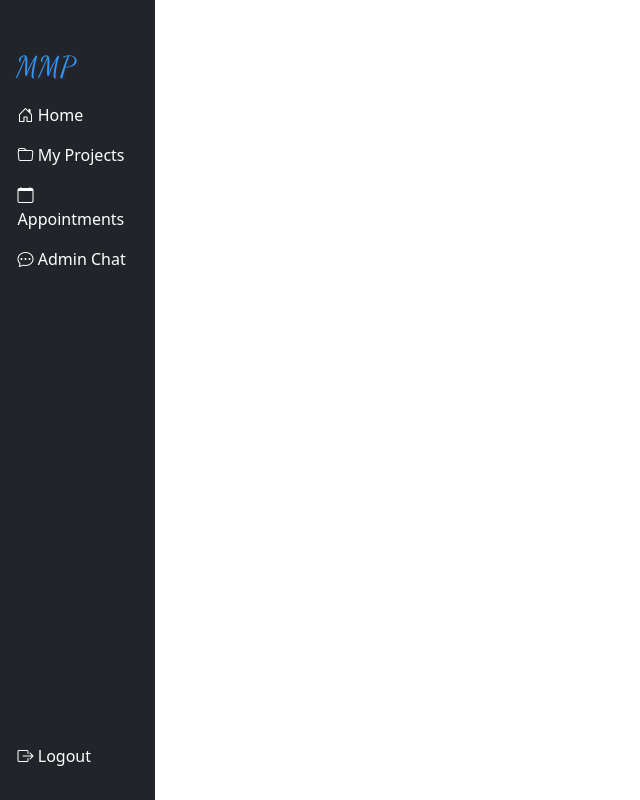
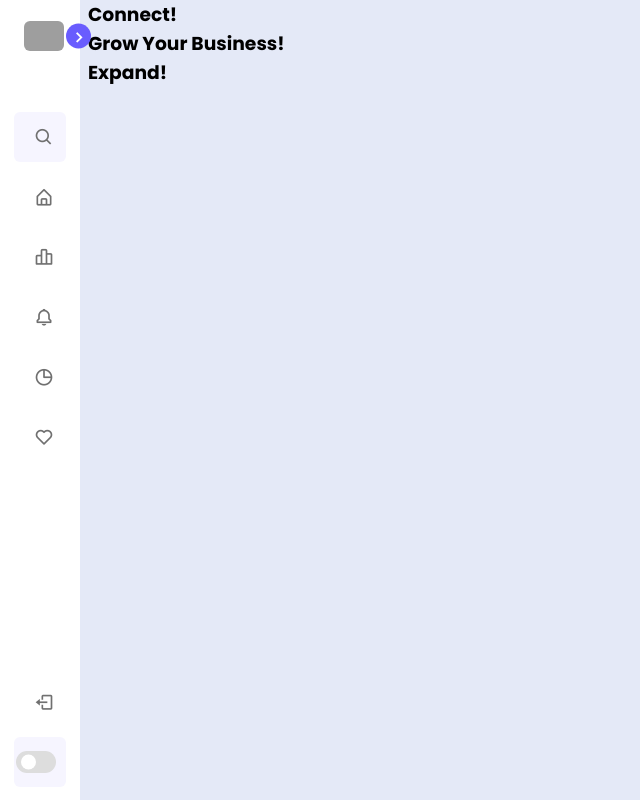
Before and after one commit to Tony-gh123/CS50_Final_Project, a Django app: page /home/ in a window 1280 px wide. Shown: the whole page, without its empty margins (0-640 px from the left). Run offline with Django 4.2, Linux system fonts and the light colour scheme; the visitor is signed in with stand-in values (Sample User, id 1); grey boxes are pictures that could not be loaded.

Commit message:
sidebar feature

```diff
--- a/main/static/main/css/land.css
+++ b/main/static/main/css/land.css
@@ -1,80 +1,295 @@
-/* Set the height of the sidebar to fill the viewport */
-.sidebar {
-    height: 100vh;
-    width: 155px;
+/* Google Font Import - Poppins */
+@import url('https://fonts.googleapis.com/css2?family=Poppins:wght@300;400;500;600;700&display=swap');
+
+*{
+    margin: 0;
+    padding: 0;
+    box-sizing: border-box;
+    font-family: 'Poppins', sans-serif;
+}
+:root{
+    /* ===== Colors ===== */
+    --body-color: #E4E9F7;
+    --sidebar-color: #FFF;
+    --primary-color: #695CFE;
+    --primary-color-light: #F6F5FF;
+    --toggle-color: #DDD;
+    --text-color: #707070;
+    /* ====== Transition ====== */
+    --tran-03: all 0.2s ease;
+    --tran-03: all 0.3s ease;
+    --tran-04: all 0.3s ease;
+    --tran-05: all 0.3s ease;
+}
+body{
+    min-height: 100vh;
+    background-color: var(--body-color);
+    transition: var(--tran-05);
+}
+::selection{
+    background-color: var(--primary-color);
+    color: #fff;
+}
+body.dark{
+    --body-color: #18191a;
+    --sidebar-color: #242526;
+    --primary-color: #3a3b3c;
+    --primary-color-light: #3a3b3c;
+    --toggle-color: #fff;
+    --text-color: #ccc;
+}
+
+/* ===== Sidebar ===== */
+ .sidebar{
+    position: fixed;
+    top: 0;
+    left: 0;
+    height: 100%;
+    width: 250px;
+    padding: 10px 14px;
+    background: var(--sidebar-color);
+    transition: var(--tran-05);
+    z-index: 100;
+}
+
+.main-container {
+    display: flex;
+    min-height: 100vh;
+}
+
+.content_container {
+    margin-left: 260px; /* Default width of the sidebar */
+    transition: margin-left 0.3s; /* transition for smooth animation */
+}
+
+.sidebar.close ~ .content_container {
+    margin-left: 88px; /* Closed width of the sidebar */
+}
+
+.sidebar.close{
+    width: 80px;
+}
+/* ===== Reusable code - Here ===== */
+.sidebar li{
+    height: 50px;
+    list-style: none;
+    display: flex;
+    align-items: center;
+    margin-top: 10px;
+}
+.sidebar header .image,
+.sidebar .icon{
+    min-width: 60px;
+    border-radius: 6px;
+}
+.sidebar .icon{
+    min-width: 60px;
+    border-radius: 6px;
+    height: 100%;
+    display: flex;
+    align-items: center;
+    justify-content: center;
+    font-size: 20px;
+}
+.sidebar .text,
+.sidebar .icon{
+    color: var(--text-color);
+    transition: var(--tran-03);
+}
+.sidebar .text{
+    font-size: 17px;
+    font-weight: 500;
+    white-space: nowrap;
+    opacity: 1;
+}
+.sidebar.close .text{
+    opacity: 0;
+}
+/* =========================== */
+.sidebar header{
+    position: relative;
+}
+.sidebar header .image-text{
+    display: flex;
+    align-items: center;
+}
+.sidebar header .logo-text{
     display: flex;
     flex-direction: column;
 }
-
-/* Position the logout button at the bottom of the sidebar */
-.sidebar .logout {
-    margin-top: auto;
+header .image-text .name {
+    margin-top: 2px;
+    font-size: 18px;
+    font-weight: 600;
 }
-
-.sidebar .login {
-    margin-top: auto;
+header .image-text .profession{
+    font-size: 16px;
+    margin-top: -2px;
+    display: block;
 }
-
-/* Style the navbar items */
-.nav-item {
+.sidebar header .image{
+    display: flex;
+    align-items: center;
+    justify-content: center;
+}
+.sidebar header .image img{
+    width: 40px;
+    border-radius: 6px;
+}
+.sidebar header .toggle{
+    position: absolute;
+    top: 50%;
+    right: -25px;
+    transform: translateY(-50%) rotate(180deg);
+    height: 25px;
+    width: 25px;
+    background-color: var(--primary-color);
+    color: var(--sidebar-color);
+    border-radius: 50%;
+    display: flex;
+    align-items: center;
+    justify-content: center;
+    font-size: 22px;
+    cursor: pointer;
+    transition: var(--tran-05);
+}
+body.dark .sidebar header .toggle{
+    color: var(--text-color);
+}
+.sidebar.close .toggle{
+    transform: translateY(-50%) rotate(0deg);
+}
+.sidebar .menu{
+    margin-top: 40px;
+}
+.sidebar li.search-box{
+    border-radius: 6px;
+    background-color: var(--primary-color-light);
+    cursor: pointer;
+    transition: var(--tran-05);
+}
+.sidebar li.search-box input{
+    height: 100%;
+    width: 100%;
+    outline: none;
+    border: none;
+    background-color: var(--primary-color-light);
+    color: var(--text-color);
+    border-radius: 6px;
+    font-size: 17px;
+    font-weight: 500;
+    transition: var(--tran-05);
+}
+.sidebar li a{
     list-style: none;
+    height: 100%;
+    background-color: transparent;
+    display: flex;
+    align-items: center;
+    height: 100%;
+    width: 100%;
+    border-radius: 6px;
+    text-decoration: none;
+    transition: var(--tran-03);
 }
-
-.nav-link {
-    display: block;
-    color: white;
-    text-decoration: none;
-    padding-left: 0.1rem;
+.sidebar li a:hover{
+    background-color: var(--primary-color);
 }
-
-.nav-link:hover {
-    color: #ddd;
+.sidebar li a:hover .icon,
+.sidebar li a:hover .text{
+    color: var(--sidebar-color);
 }
-
-.mmp-logo {
-    font-family: 'Dancing Script', cursive;
-    font-weight: 340;
-    font-size: 1.8rem;
-    color: #2f96f5;  /* Dark gray color */
-    text-shadow: 2px 2px 3px rgba(208, 79, 255, 0.1);  /* Subtle shadow for depth */
-    letter-spacing: 0.5px;  /* Slight spacing for clarity */
-    margin: 0;  /* Reset any default margins */
-    padding: 10px 0;  /* Some vertical padding for spacing */
-    transition: color 0.3s ease;  /* Smooth transition for hover effect */
+body.dark .sidebar li a:hover .icon,
+body.dark .sidebar li a:hover .text{
+    color: var(--text-color);
 }
-
-.mmp-logo:hover {
-    color: #2a6aa2;  /* Slight color change on hover, for example, a blue color. Adjust as per branding */
+.sidebar .menu-bar{
+    height: calc(100% - 55px);
+    display: flex;
+    flex-direction: column;
+    justify-content: space-between;
+    overflow-y: scroll;
 }
-
-/* Style the content area */
-.flex-grow-1 {
-    flex-grow: 1;
+.menu-bar::-webkit-scrollbar{
+    display: none;
 }
-
-.sidebar-retracted h3 {
-    font-family: 'Dancing Script', cursive;
-    font-weight: 100;
-    font-size: 1.2rem;
-    color: #2f96f5;  /* Dark gray color */
-    text-shadow: 2px 2px 3px rgba(208, 79, 255, 0.1);  /* Subtle shadow for depth */
-    letter-spacing: 0.5px;  /* Slight spacing for clarity */
-    margin: 0;  /* Reset any default margins */
-    padding: 10px 0;  /* Some vertical padding for spacing */
-    transition: color 0.3s ease; /* Smooth transition for hover effect */
+.sidebar .menu-bar .mode{
+    border-radius: 6px;
+    background-color: var(--primary-color-light);
+    position: relative;
+    transition: var(--tran-05);
 }
-
-.sidebar-retracted {
-    width: 70px; /* Adjust this value based on the size of your icons and desired padding */
-    overflow-x: hidden;
+.menu-bar .mode .sun-moon{
+    height: 50px;
+    width: 60px;
 }
-
-.sidebar-retracted .nav-label {
-    display: none; /* This will hide text next to the icons */
+.mode .sun-moon i{
+    position: absolute;
 }
-
-/* You might also want to center the icons in the retracted mode */
-.sidebar-retracted .nav-link {
+.mode .sun-moon i.sun{
+    opacity: 0;
+}
+body.dark .mode .sun-moon i.sun{
+    opacity: 1;
+}
+body.dark .mode .sun-moon i.moon{
+    opacity: 0;
+}
+.menu-bar .bottom-content .toggle-switch{
+    position: absolute;
+    right: 0;
+    height: 100%;
+    min-width: 60px;
+    display: flex;
+    align-items: center;
     justify-content: center;
-    text-align: center;
+    border-radius: 6px;
+    cursor: pointer;
 }
+.toggle-switch .switch{
+    position: relative;
+    height: 22px;
+    width: 40px;
+    border-radius: 25px;
+    background-color: var(--toggle-color);
+    transition: var(--tran-05);
+}
+.switch::before{
+    content: '';
+    position: absolute;
+    height: 15px;
+    width: 15px;
+    border-radius: 50%;
+    top: 50%;
+    left: 5px;
+    transform: translateY(-50%);
+    background-color: var(--sidebar-color);
+    transition: var(--tran-04);
+}
+body.dark .switch::before{
+    left: 20px;
+}
+.home{
+    position: absolute;
+    top: 0;
+    top: 0;
+    left: 250px;
+    height: 100vh;
+    width: calc(100% - 250px);
+    background-color: var(--body-color);
+    transition: var(--tran-05);
+}
+.home .text{
+    font-size: 30px;
+    font-weight: 500;
+    color: var(--text-color);
+    padding: 12px 60px;
+}
+.sidebar.close ~ .home{
+    left: 78px;
+    height: 100vh;
+    width: calc(100% - 78px);
+}
+body.dark .home .text{
+    color: var(--text-color);
+}
--- a/main/static/main/js/land.js
+++ b/main/static/main/js/land.js
@@ -1,9 +1,26 @@
 
 // Script that handles the sidebar toggling
 
-$(document).ready(function() {
-    // Your JS code here
-    $('#sidebarToggler').on('click', function() {
-        $('#sidebar').toggleClass('sidebar-retracted');
-    });
+const body = document.querySelector('body'),
+sidebar = body.querySelector('nav'),
+toggle = body.querySelector(".toggle"),
+searchBtn = body.querySelector(".search-box"),
+modeSwitch = body.querySelector(".toggle-switch"),
+modeText = body.querySelector(".mode-text");
+toggle.addEventListener("click" , () =>{
+    sidebar.classList.toggle("close");
+    })
+searchBtn.addEventListener("click" , () =>{
+    sidebar.classList.remove("close");
+    })
+
+modeSwitch.addEventListener("click" , () =>{
+    body.classList.toggle("dark");
+
+    if(body.classList.contains("dark")){
+        modeText.innerText = "Light mode";
+    }else{
+        modeText.innerText = "Dark mode";
+
+    }
 });
--- a/main/templates/main/home.html
+++ b/main/templates/main/home.html
@@ -7,8 +7,6 @@
 {% endblock %}
 
 {% block content %}
-
-<!--
 <section class="bg-dark text-light p-5 text-center">
     <div class="container">
         <div>
@@ -21,6 +19,5 @@
         </div>
     </div>
 </section>
--->
 
 {% endblock %}
--- a/main/templates/main/land.html
+++ b/main/templates/main/land.html
@@ -1,112 +1,136 @@
 {% load static %}
 <!DOCTYPE html>
+    <!-- The purpose of my project is to work on back-end (python - postgresql, etc) I borrowed HTML AND CSS free Templates from online -->
 <html>
+
 <head>
-    <!-- Bootstrap Set-up-->
-    <meta charset="utf-8">
+    <!-- Set Up -->
+    <meta charset="UTF-8">
     <meta http-equiv="X-UA-Compatible" content="IE=edge">
-    <meta name="viewport" content="width=device-width, initial-scale=1">
-    <!-- Bootstrap link -->
-    <link href="https://cdn.jsdelivr.net/npm/bootstrap@5.3.0/dist/css/bootstrap.min.css" rel="stylesheet" integrity="sha384-9ndCyUaIbzAi2FUVXJi0CjmCapSmO7SnpJef0486qhLnuZ2cdeRhO02iuK6FUUVM" crossorigin="anonymous">
-    <link rel="stylesheet" href="https://cdn.jsdelivr.net/npm/bootstrap-icons@1.10.5/font/bootstrap-icons.css">
-
-    <!-- Title / Style sheet -->
-    <title>{% block title %}MMP{% endblock %}</title>
-    <link href="https://fonts.googleapis.com/css2?family=Dancing+Script:wght@400;500;600;700&display=swap" rel="stylesheet">
-    <link rel="icon" href="{% static 'favicon.ico' %}">
+    <meta name="viewport" content="width=device-width, initial-scale=1.0">
 
     <!-- StyleSheet-->
     <link rel="stylesheet" type="text/css" href="{% static 'main/css/land.css' %}">
 
+    <!----===== Boxicons CSS ===== -->
+    <link href='https://unpkg.com/boxicons@2.1.1/css/boxicons.min.css' rel='stylesheet'>
+
+    <title>{% block title %}CDS{% endblock %}</title>
+
     <!-- Child CSS styles -->
     {% block more_css %}{% endblock %}
+</head>
 
-</head>
 <body>
-<div class="d-flex flex-row">
-    <div class="bg-dark p-3 sidebar col-3" id="sidebar" style="height: 100vh;">
-        <!-- The button to toggle the sidebar state -->
-        <button id="sidebarToggler" class="navbar-toggler" type="button">
-            <span class="navbar-toggler-icon"></span>
-        </button>
-        <ul class="navbar-nav">
-            <h3 class="mmp-logo">MMP</h3>
-            <!-- Home Item -->
-            <li class="nav-item">
-                <a class="nav-link text-white" href="/home">
-                    <i class="bi bi-house-door"></i>  <!-- Home Icon (Replace with suitable icon) -->
-                    <span class="nav-label">Home</span>
+<div class="main-container">
+    <nav class="sidebar close">
+        <header>
+            <div class="image-text">
+                <span class="image">
+                    <img src="{% static 'main/logo.png' %}" alt="CMS Logo">
+                </span>
+                <div class="text logo-text">
+                    <span class="name">CMS</span>
+                    <span class="profession">Management</span>
+                </div>
+            </div>
+            <i class='bx bx-chevron-right toggle'></i>
+        </header>
+        <div class="menu-bar">
+            <div class="menu">
+                <li class="search-box">
+                    <i class='bx bx-search icon'></i>
+                    <input type="text" placeholder="Search...">
+                </li>
+                <ul class="menu-links">
+                    {% if not user.is_authenticated %}
+                    <li class="nav-link">
+                        <a href="/home">
+                            <i class='bx bx-home-alt icon' ></i>
+                            <span class="text nav-text">Home</span>
                         </a>
                     </li>
 
-            {% if user.is_authenticated %}
-            <!-- My Projects Item -->
-            <li class="nav-item">
-                <a class="nav-link text-white" href="/file_upload">
-                    <i class="bi bi-folder"></i>  <!-- Projects Icon (Replace with suitable icon) -->
-                    <span class="nav-label">My Projects</span>
+                    <!-- Require user to log in-->
+                    <div class="bottom-content">
+                        <li class="">
+                            <a href="/login">
+                                <i class='bx bx-log-out icon' ></i>
+                                <span class="text nav-text">Login</span>
                             </a>
                         </li>
+                    </div>
 
-            <!-- Appointments Item -->
-            <li class="nav-item">
-                <a class="nav-link text-white" href="/calendar">
-                    <i class="bi bi-calendar"></i>  <!-- Calendar Icon (Replace with suitable icon) -->
-                    <span class="nav-label">Appointments</span>
+                    <!-- Check if user has logged-in -->
+                    {% else %}
+                    <li class="nav-link">
+                        <a href="/home">
+                            <i class='bx bx-home-alt icon' ></i>
+                            <span class="text nav-text">Dashboard</span>
                         </a>
                     </li>
-
-            <!-- Chat Item -->
-            <li class="nav-item">
-                {% if user.is_staff %}
-                    <a class="nav-link text-white" href="/admin_chat">
-                        <i class="bi bi-chat-dots"></i>  <!-- Chat Icon (Replace with suitable icon) -->
-                        <span class="nav-label">Admin Chat</span>
-                    </a>
-                {% else %}
-                    <a class="nav-link text-white" href="/chat">
-                        <i class="bi bi-chat-dots"></i>  <!-- Chat Icon (Replace with suitable icon) -->
-                        <span class="nav-label">Chat</span>
-                    </a>
-                {% endif %}
-            </li>
-        </ul>
-
-        <!-- Logout should be in a drop down!!!-->
-        <ul class="navbar-nav mt-auto mb-2">
-            <!-- Logout -->
-            <li class="nav-item">
-                <a class="nav-link text-white" href="/logout">
-                    <i class="bi bi-box-arrow-right"></i>  <!-- Logout Icon (Replace with suitable icon) -->
-                    <span class="nav-label">Logout</span>
+                    <li class="nav-link">
+                        <a href="/file_upload">
+                            <i class='bx bx-bar-chart-alt-2 icon' ></i>
+                            <span class="text nav-text">My Projects</span>
                         </a>
                     </li>
-        </ul>
-
-        {% else %}
-        <ul class="navbar-nav mt-auto mb-2">
-            <!-- Logout -->
-            <li class="nav-item">
-                <a class="nav-link text-white" href="/login">
-                    <i class="bi bi-box-arrow-right"></i>  <!-- Logout Icon (Replace with suitable icon) -->
-                    <span class="nav-label">Login</span>
+                    <li class="nav-link">
+                        <a href="/calendar">
+                            <i class='bx bx-bell icon'></i>
+                            <span class="text nav-text">Appointments</span>
                         </a>
                     </li>
+                    <li class="nav-link">
+                        <a href="#">
+                            <i class='bx bx-pie-chart-alt icon' ></i>
+                            <span class="text nav-text">Analytics</span>
+                        </a>
+                    </li>
+                    {% if user.is_staff %}
+                    <li class="nav-link">
+                        <a href="/admin_chat">
+                            <i class='bx bx-heart icon' ></i>
+                            <span class="text nav-text">Admin Chat</span>
+                        </a>
+                    </li>
+                    {% else %}
+                    <li class="nav-link">
+                        <a href="/chat">
+                            <i class='bx bx-wallet icon' ></i>
+                            <span class="text nav-text">Chat</span>
+                        </a>
+                    </li>
+                    {% endif %}
                 </ul>
+            </div>
+            <div class="bottom-content">
+                <li class="">
+                    <a href="/logout">
+                        <i class='bx bx-log-out icon' ></i>
+                        <span class="text nav-text">Logout</span>
+                    </a>
+                </li>
+                <li class="mode">
+                    <div class="sun-moon">
+                        <i class='bx bx-moon icon moon'></i>
+                        <i class='bx bx-sun icon sun'></i>
+                    </div>
+                    <span class="mode-text text">Dark mode</span>
+                    <div class="toggle-switch">
+                        <span class="switch"></span>
+                    </div>
+                </li>
+            </div>
             {% endif %}
         </div>
+    </nav>
 
-    <!-- Content Area -->
-    <div class="flex-grow-1 cold-9">
+    <section class="content_container">
         {% block content %}{% endblock %}
-    </div>
+    </section>
 
 </div>
-</div>
-
-    <!-- Bootstrap JS -->
-    <script src="https://code.jquery.com/jquery-3.6.0.min.js"></script>
-    <script src="https://cdn.jsdelivr.net/npm/bootstrap@5.1.3/dist/js/bootstrap.bundle.min.js" integrity="sha384-ka7Sk0Gln4gmtz2MlQnikT1wXgYsOg+OMhuP+IlRH9sENBO0LRn5q+8nbTov4+1p" crossorigin="anonymous"></script>
 
     <!-- JS Script -->
     <script src="{% static 'main/js/land.js' %}"></script>
```
Also changed, not shown: main/static/main/css/not_used/land1.css (added, +80 -0 lines), main/templates/main/not_used/land1.html (added, +118 -0 lines). Lines whose indentation alone changed are shown as unchanged.
